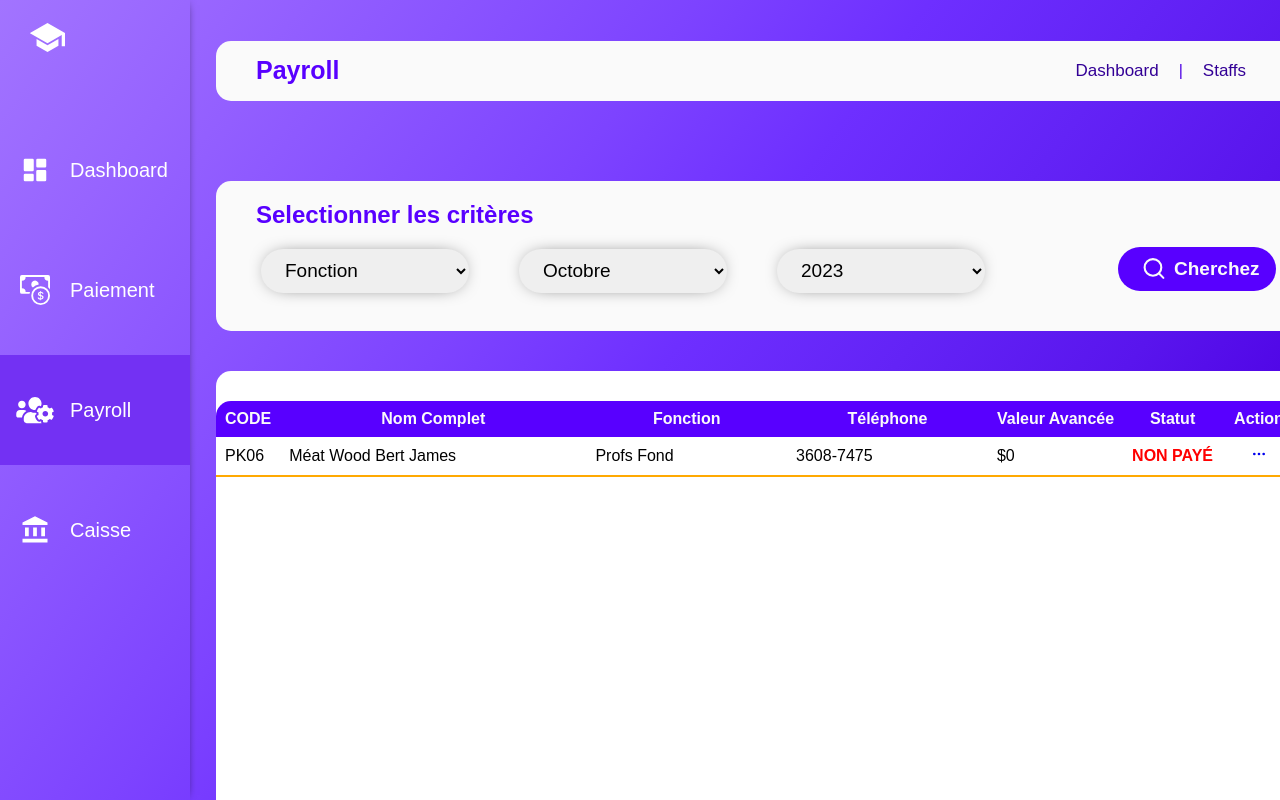
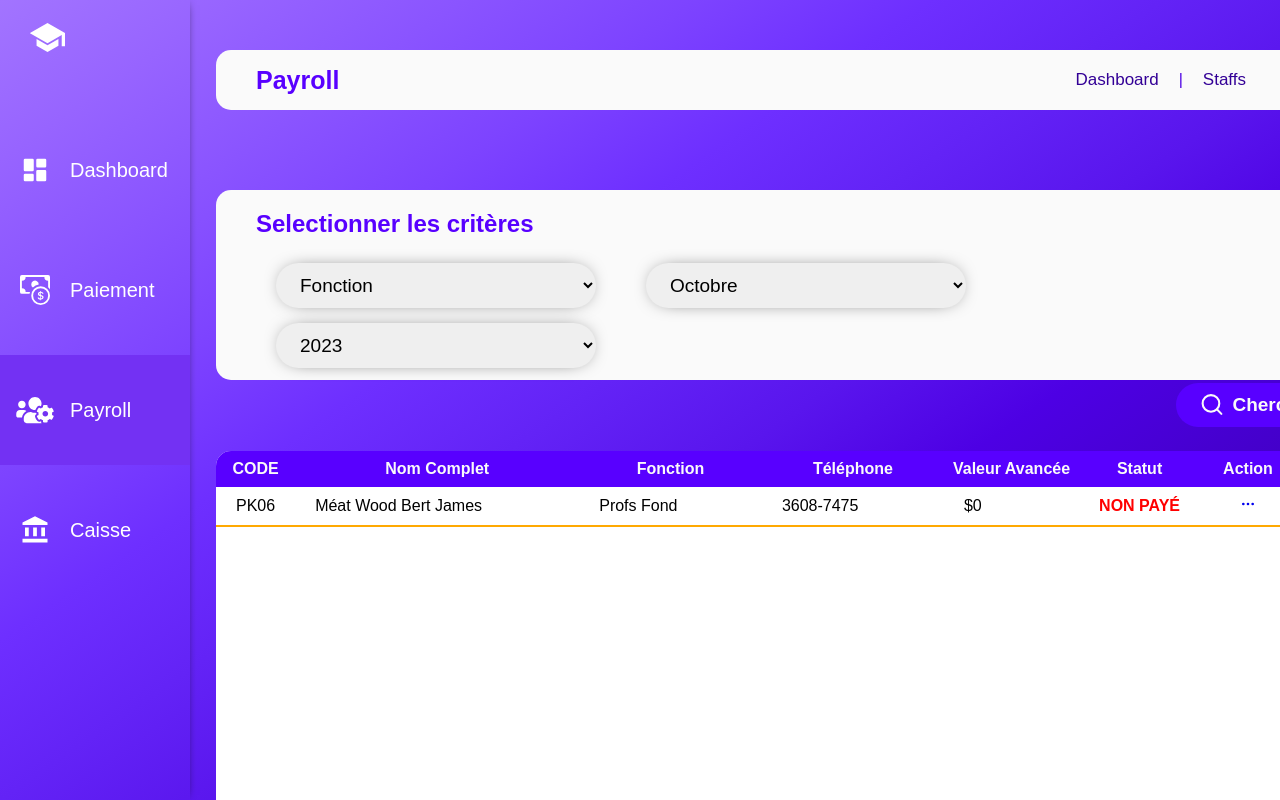
Before and after one commit to jameswalker2/roberval, a React (Vite) app: page /payroll in a window 1280 px wide. Shown: the top 800 px of the page. Built offline with nearby package versions, Linux system fonts and the light colour scheme.

Commit message:
Focus to design

```diff
--- a/src/App.jsx
+++ b/src/App.jsx
@@ -1,9 +1,9 @@
 import {Route, Routes} from "react-router-dom";
 import {Login} from "./components/login/Login.jsx";
-import {Accueil} from "./components/accueil/Accueil.jsx";
-import {Paiement} from "./components/pages/Paiement.jsx";
+import {Dashboard} from "./components/pages/Dashboard/Dashboard.jsx";
+import {Paiement} from "./components/pages/Paie/Paiement.jsx";
 import {Payroll} from "./components/pages/Pay/Payroll.jsx";
-import {Caisse} from "./components/pages/Caisse.jsx";
+import {Caisse} from "./components/pages/Account/Caisse.jsx";
 import {Inscription} from "./components/base/Inscription.jsx";
 import {Staffs} from "./components/base/Staffs.jsx";
 import {Profs} from "./components/base/Profs.jsx";
@@ -17,9 +17,10 @@ function App() {
 
   return (
     <>
+     <div className="App">
         <Routes>
             <Route path="/" element={<Login/>} />
-            <Route path="/accueil" element={<Accueil/>} />
+            <Route path="/accueil" element={<Dashboard/>} />
             <Route path="/paiement" element={<Paiement/>} />
             <Route path="/payroll" element={<Payroll/>} />
             <Route path="/caisse" element={<Caisse/>} />
@@ -29,6 +30,7 @@ function App() {
             <Route path="/eleves" element={<Eleves/>} />
             <Route path="/edit/:id" element={<Edit/>} />
         </Routes>
+     </div>
     </>
   )
 }
--- a/src/App.scss
+++ b/src/App.scss
@@ -8,15 +8,5 @@
 body {
   background-image: linear-gradient(to right bottom, #a274ff, #9764ff, #8a54ff, #7d43ff, #6e2fff, #6323f6, #5915ed, #4d00e4, #4600d0, #4000bd, #3900aa, #330098);
   display: grid;
-  height: 109em;
+  overflow: auto;
 }
-
-body::-webkit-scrollbar {
-  width: 10px;
-}
-
-
-body::-webkit-scrollbar-thumb {
-  background-color: #b7b6b6;
-  border-radius: 20px;
-}
--- /dev/null
+++ b/src/components/pages/Account/Caisse.jsx
@@ -0,0 +1,13 @@
+import {NavBar} from "../../header/NavBar.jsx";
+import './Caisse.scss'
+
+export function Caisse() {
+    return (
+        <>
+        <NavBar/>
+            <div className="container_caisse">
+
+            </div>
+        </>
+    )
+}
--- /dev/null
+++ b/src/components/pages/Account/Caisse.scss
@@ -0,0 +1,7 @@
+.container_caisse {
+  position: relative;
+  width: 80%;
+  height: 65rem;
+  left: 16%;
+  padding-top: 50px;
+}
--- a/src/components/pages/Caisse.jsx
+++ /dev/null
@@ -1,9 +0,0 @@
-import {NavBar} from "../header/NavBar.jsx";
-
-export function Caisse() {
-    return (
-        <>
-        <NavBar/>
-        </>
-    )
-}
--- a/src/components/accueil/Accueil.jsx
+++ b/src/components/pages/Dashboard/Dashboard.jsx
@@ -1,12 +1,12 @@
 import {useState} from "react";
-import {NavBar} from "../header/NavBar.jsx";
+import {NavBar} from "../../header/NavBar.jsx";
 import {NavLink} from "react-router-dom";
-import {DataIncome} from "./DataIncome.jsx";
-import {DataExpense} from './DataExpense.jsx'
-import {ChartIncome} from "./ChartIncome.jsx";
-import {ChartExpense} from './ChartExpense.jsx'
-import './Accueil.scss'
-export function Accueil() {
+import {DataIncome} from "../../accueil/DataIncome.jsx";
+import {DataExpense} from '../../accueil/DataExpense.jsx'
+import {ChartIncome} from "../../accueil/ChartIncome.jsx";
+import {ChartExpense} from '../../accueil/ChartExpense.jsx'
+import './Dashboard.scss'
+export function Dashboard() {
 
     const [dataIncome, setDataIncome] = useState({
         labels: DataIncome.map((data) => data.week),
@@ -43,6 +43,8 @@ export function Accueil() {
         <>
 
             <NavBar/>
+            <div className="container_dash">
+
             <section className="dashboard">
                 <h1>Dashboard</h1>
                 <section className="content-dash">
@@ -89,6 +91,7 @@ export function Accueil() {
                 <ChartExpense chartData={dataExpense}/>
                 </div>
             </section>
+            </div>
         </>
     )
 }
--- a/src/components/accueil/Accueil.scss
+++ b/src/components/pages/Dashboard/Dashboard.scss
@@ -1,11 +1,16 @@
+.container_dash {
+  position: relative;
+  width: 80%;
+  height: 105rem;
+  left: 14.5%;
+}
+
 .dashboard {
-  position: relative;
+  position: absolute;
+  top: 50px;
   color: white;
   font-size: 15px;
-  width: 80%;
-  height: 50%;
-  left: 15%;
-  top: 50px;
+
     h1 {
     font-size: 25px;
   }
@@ -44,9 +49,8 @@
 
     .revenu {
           position: absolute;
-          left: 14%;
           margin: 60px 0;
-          top: 300px;
+          top: 250px;
       #rev-h1 {
         color: #f3f3f3;
         font-size: 20px;
@@ -68,7 +72,6 @@
 
 .depense {
   position: absolute;
-  left: 14%;
   margin: 40px 0;
   top: 1000px;
     #dep-h1 {
--- a/src/components/pages/Paiement.jsx
+++ b/src/components/pages/Paie/Paiement.jsx
@@ -1,8 +1,8 @@
 import {NavLink} from "react-router-dom";
-import {db} from "../login/FirebaseConfig.jsx";
+import {db} from "../../login/FirebaseConfig.jsx";
 import { useState, useEffect } from "react";
 import {collection, onSnapshot} from "firebase/firestore";
-import {NavBar} from "../header/NavBar.jsx";
+import {NavBar} from "../../header/NavBar.jsx";
 import {FiSearch} from "react-icons/fi";
 import {FiMoreHorizontal} from 'react-icons/fi'
 import './Paiement.scss'
--- a/src/components/pages/Paiement.scss
+++ b/src/components/pages/Paie/Paiement.scss
@@ -1,8 +1,9 @@
 .container_all {
   position: relative;
   width: 80%;
-  margin-left: 16%;
-  margin-top: 3%;
+  height: 65rem;
+  left: 16%;
+  padding-top: 50px;
 
   .container_link {
     display: flex;
@@ -147,7 +148,7 @@
 
     td {
       border-bottom: 2px solid #ffa901;
-      //overflow: hidden;
+      overflow: hidden;
       text-overflow: ellipsis;
     }
 
--- a/src/components/pages/Pay/Payroll.jsx
+++ b/src/components/pages/Pay/Payroll.jsx
@@ -85,9 +85,9 @@ export function Payroll() {
                   {/*<h3>Total <span>$10,000 </span></h3>*/}
               </div>
 
-              <div className="table_pay">
+              <div className="container_table_pay">
                   <table className="table_pay">
-                      <thead key='thead'>
+                      <thead id="thead" key='thead'>
                       <tr>
                           <th>CODE</th>
                           <th className="expand_bar" >Nom Complet</th>
--- a/src/components/pages/Pay/Payroll.scss
+++ b/src/components/pages/Pay/Payroll.scss
@@ -1,8 +1,9 @@
 .container_all_pay {
   position: relative;
   width: 80%;
+  height: 55rem;
   margin-left: 16%;
-  margin-top: 3%;
+  padding-top: 50px;
 
   .container_link {
     display: flex;
@@ -38,12 +39,12 @@
     align-items: center;
     background-color: #fafafa;
     width: 100%;
-    height: 150px;
+    height: 190px;
     border-radius: 15px;
     margin-bottom: 10px;
     padding: 0 20px ;
     h2 {
-      padding: 20px 20px;
+      padding: 20px 20px 25px;
     }
 
     select {
@@ -51,10 +52,10 @@
       border: 0;
       outline: 0;
       font: inherit;
-      width: 13rem;
+      width: 20rem;
       height: 2.8rem;
       padding: 0 20px;
-      margin: 0 25px;
+      margin: 0 10px 15px 40px;
       border-radius: 100px;
       font-size: 19px;
     }
@@ -67,7 +68,6 @@
 
 
   #button {
-    position: absolute;
     display: flex;
     align-items: center;
     justify-content: center;
@@ -82,6 +82,7 @@
     background: #5800ff;
     border-radius: 100px;
     cursor: pointer;
+    margin: 0 0 0 940px;
     #button_icn_pay {
       width: 40px;
       height: 25px;
@@ -90,6 +91,7 @@
       background-color: #ffa901;
     }
   }
+
 
 
   .table_pay {
@@ -101,15 +103,16 @@
     background-color: white;
     border-radius: 15px;
     white-space: nowrap;
+    height: 400px;
     width: 1350px;
     max-width: 100%;
-    height: 600px;
     left: 50%;
     top: 30px;
     translate: (-50%);
     border: none;
-    overflow-x: auto ;
-
+    overflow-x: auto;
+    tbody {
+    }
     thead {
       background-color: #5800ff;
       color: #fafafa;
@@ -120,6 +123,7 @@
     }
 
     td {
+    padding: 9px 20px;
       border-bottom: 2px solid #ffa901;
       //overflow: hidden;
       text-overflow: ellipsis;
```
